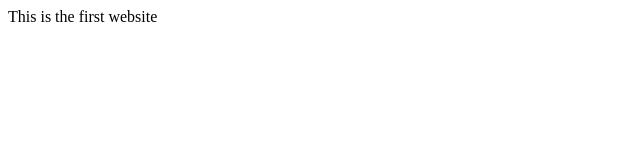
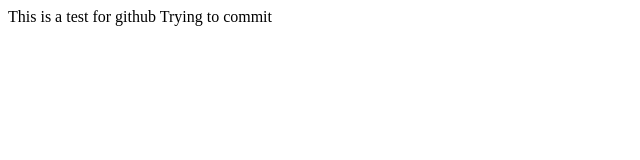
Before and after one commit to thorbergurharaldsson/html-css-introductory-courses, a plain HTML site: page html-css-introduction/index.html in a window 1280 px wide. Shown: the whole page, without its empty margins (0-640 px from the left). Drawn offline with Linux system fonts and the light colour scheme.

Commit message:
editing index.html

```diff
--- a/html-css-introduction/index.html
+++ b/html-css-introduction/index.html
@@ -6,6 +6,7 @@
     <title>HTML & CSS - Introduction</title>
 </head>
 <body>
-    This is the first website
+    This is a test for github
+    Trying to commit
 </body>
 </html>
```
